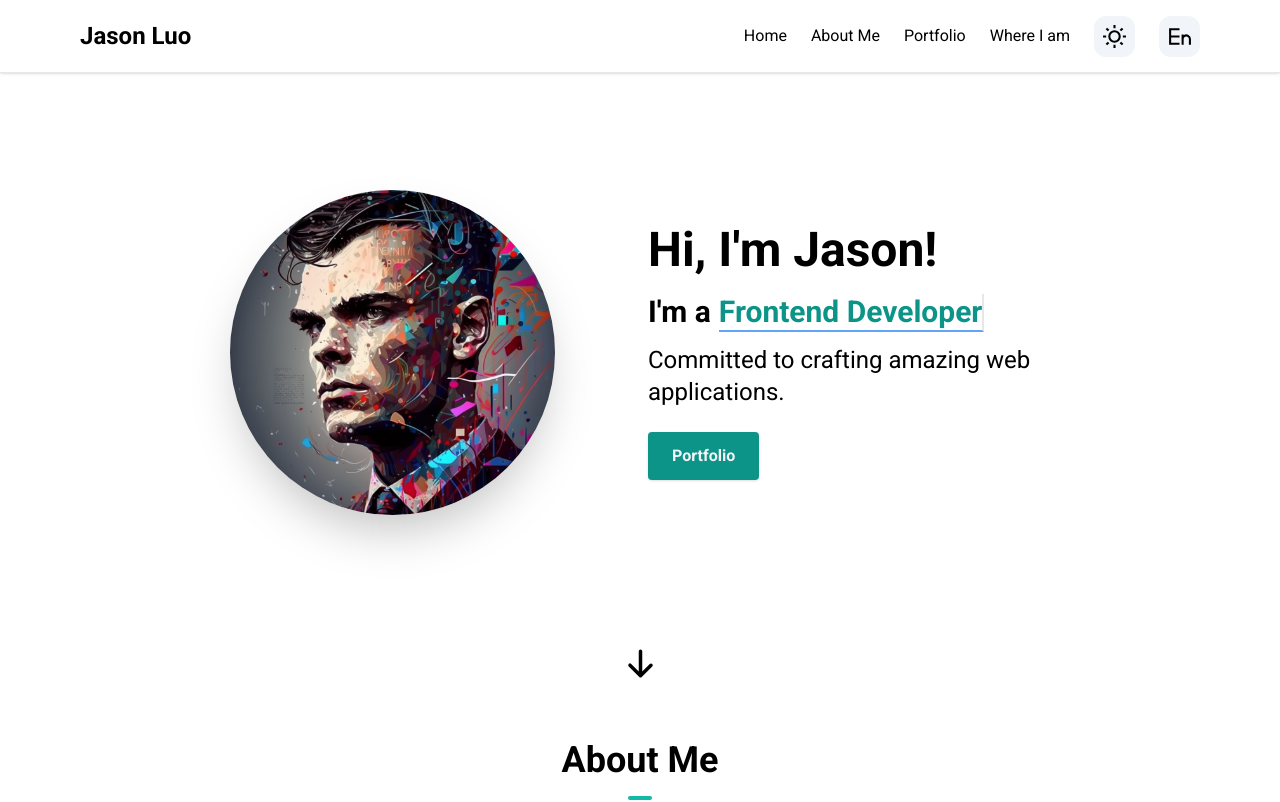
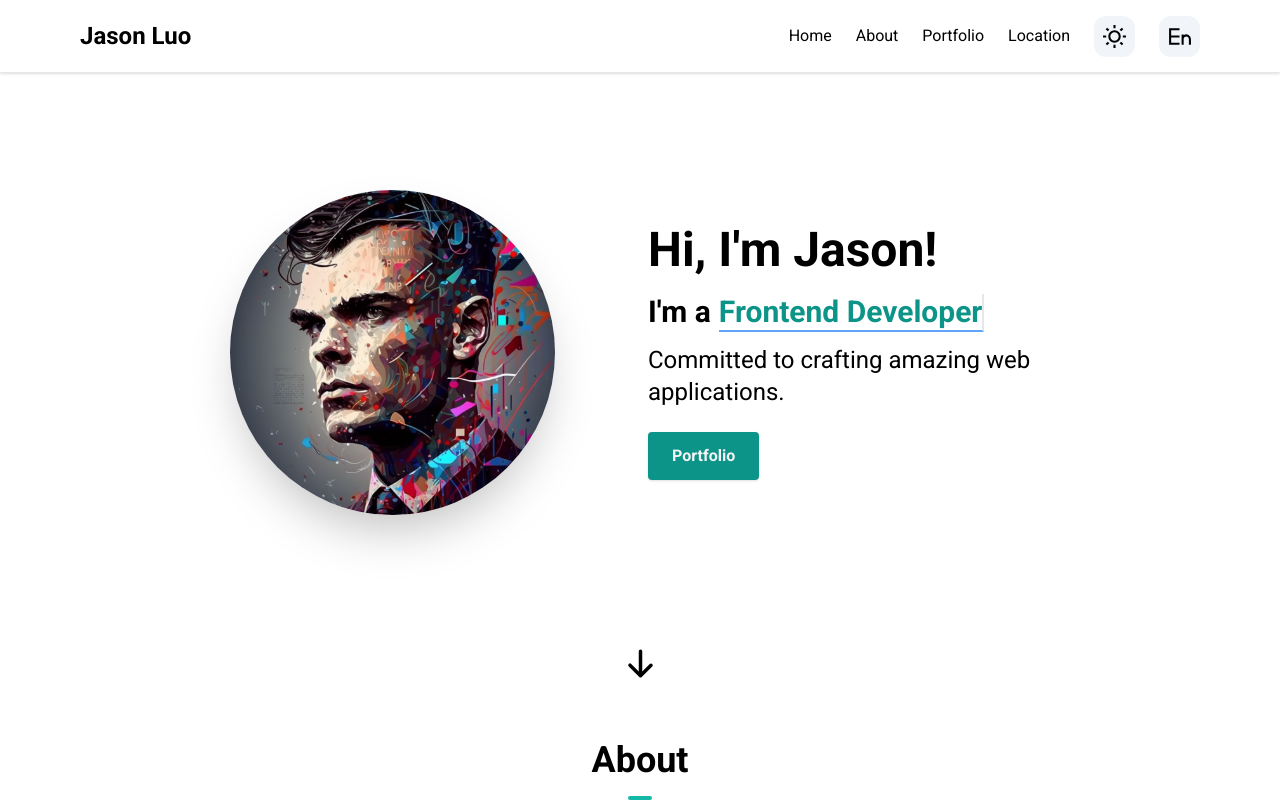
Before and after one commit to jasonluo07/jasonluo07-brand, a Next.js app: page / in a window 1280 px wide. Shown: the top 802 px of the page. Built offline with nearby package versions, Linux system fonts and the light colour scheme.

Commit message:
refactor: Rename component names

```diff
--- a/src/app/components/AboutMeSection/index.tsx
+++ b/src/app/components/AboutSection/index.tsx
@@ -34,14 +34,14 @@ const SKILLS: Skill[] = [
   { name: 'Docker', category: 'tools', style: 'bg-lime-200 text-lime-500' },
 ];
 
-type AboutMeSectionProps = {
+type AboutSectionProps = {
   appendClass?: string;
 };
 
-const AboutMeSection = function ({ appendClass }: AboutMeSectionProps) {
+const AboutSection = function ({ appendClass }: AboutSectionProps) {
   return (
-    <section id="aboutMe" className={`${appendClass}`}>
-      <h2 className="text-center text-4xl font-bold">About Me</h2>
+    <section id="about" className={`${appendClass}`}>
+      <h2 className="text-center text-4xl font-bold">About</h2>
       <TealDivider />
       <div className="flex flex-col space-y-10 md:mt-8 md:flex-row md:space-x-10 md:space-y-0">
         <div>
@@ -96,4 +96,4 @@ const AboutMeSection = function ({ appendClass }: AboutMeSectionProps) {
   );
 };
 
-export default AboutMeSection;
+export default AboutSection;
--- a/src/app/components/Header/index.tsx
+++ b/src/app/components/Header/index.tsx
@@ -23,16 +23,16 @@ const NAV_LINKS: NavLink[] = [
     href: 'hero',
   },
   {
-    label: 'About Me',
-    href: 'aboutMe',
+    label: 'About',
+    href: 'about',
   },
   {
     label: 'Portfolio',
     href: 'portfolio',
   },
   {
-    label: 'Where I am',
-    href: 'whereIAm',
+    label: 'Location',
+    href: 'Location',
   },
 ];
 
--- a/src/app/components/HeroSection/index.tsx
+++ b/src/app/components/HeroSection/index.tsx
@@ -49,7 +49,7 @@ const HeroSection = function ({ appendClass }: HeroSectionProps) {
           Portfolio
         </ScrollLink>
       </div>
-      <ScrollLink to="aboutMe" className="absolute bottom-[4vh]">
+      <ScrollLink to="about" className="absolute bottom-[4vh]">
         <HiArrowDown size={35} className="animate-bounce" />
       </ScrollLink>
     </section>
--- a/src/app/components/WhereIAmSection/index.tsx
+++ b/src/app/components/LocationSection/index.tsx
@@ -1,13 +1,13 @@
 import { TealDivider } from '@/components/ui';
 
-type WhereIAmSectionProps = {
+type LocationSectionProps = {
   appendClass?: string;
 };
 
-const WhereIAmSection = function ({ appendClass }: WhereIAmSectionProps) {
+const LocationSection = function ({ appendClass }: LocationSectionProps) {
   return (
-    <section id="whereIAm" className={appendClass}>
-      <h2 className="text-center text-4xl font-bold">Where I am</h2>
+    <section id="Location" className={appendClass}>
+      <h2 className="text-center text-4xl font-bold">Location</h2>
       <TealDivider />
       <div className="flex justify-center">
         <iframe
@@ -17,11 +17,11 @@ const WhereIAmSection = function ({ appendClass }: WhereIAmSectionProps) {
           width={900}
           height={600}
           allowFullScreen
-          className="h-[400px] w-[600px] border-0 lg:h-[600px] lg:w-[900px]"
+          className="h-[360px] w-[600px] border-0 lg:h-[540px] lg:w-[900px]"
         />
       </div>
     </section>
   );
 };
 
-export default WhereIAmSection;
+export default LocationSection;
--- a/src/app/page.tsx
+++ b/src/app/page.tsx
@@ -1,15 +1,15 @@
-import AboutMeSection from './components/AboutMeSection';
+import AboutSection from './components/AboutSection';
 import HeroSection from './components/HeroSection';
+import LocationSection from './components/LocationSection';
 import PortfolioSection from './components/PortfolioSection';
-import WhereIAmSection from './components/WhereIAmSection';
 
 const Home = function () {
   return (
     <main className="mx-auto max-w-5xl">
       <HeroSection appendClass="h-[calc(100vh-73px)] p-6" />
-      <AboutMeSection appendClass="p-6" />
+      <AboutSection appendClass="p-6" />
       <PortfolioSection appendClass="p-6" />
-      <WhereIAmSection appendClass="p-6" />
+      <LocationSection appendClass="p-6" />
     </main>
   );
 };
```
